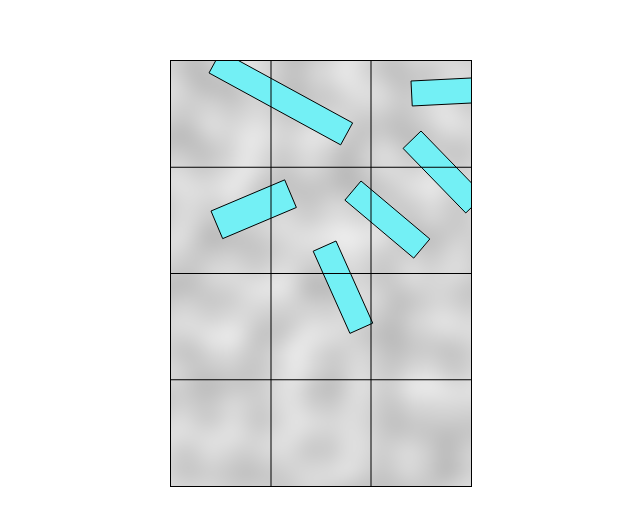
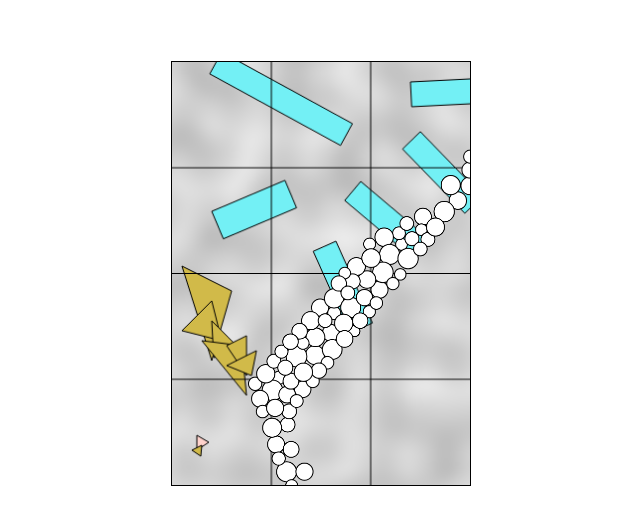
Before and after one commit to Bulmenisaurus/painting, a website with bundled scripts: page index.html in a window 1280 px wide. Shown: the part 127-652 px from the top of the page, without its empty margins (319-959 px from the left). Built offline with nearby package versions, Linux system fonts and the light colour scheme.

Commit message:
some physics and stuff

```diff
--- a/index.html
+++ b/index.html
@@ -8,6 +8,9 @@
         <link rel="stylesheet" href="./src/style.css" />
     </head>
     <body>
-        <canvas id="main"></canvas>
+        <div id="container">
+            <canvas id="main"></canvas>
+            <canvas id="physics"></canvas>
+        </div>
     </body>
 </html>
--- a/package.json
+++ b/package.json
@@ -13,7 +13,11 @@
   "license": "ISC",
   "dependencies": {
     "esbuild": "^0.19.12",
+    "matter-js": "^0.19.0",
     "prettier": "^3.2.4",
     "typescript": "^5.3.3"
+  },
+  "devDependencies": {
+    "@types/matter-js": "^0.19.6"
   }
 }
--- /dev/null
+++ b/src/phsyics.ts
@@ -0,0 +1,116 @@
+import Matter, {
+    Engine,
+    Render,
+    Runner,
+    Composites,
+    Bodies,
+    Common,
+    Composite,
+    Events,
+    Body,
+} from 'matter-js';
+
+import { HEIGHT, PackedLineSegment, WIDTH } from './render';
+
+export const getHitBoxes = (): PackedLineSegment[] => {
+    return [
+        [300, 50, 100, 290],
+        [300, 130, 140, 310],
+    ];
+};
+
+// https://github.com/liabru/matter-js/blob/master/examples/avalanche.js
+
+export const physics = (container: HTMLCanvasElement) => {
+    const engine = Engine.create();
+    engine.timing.timeScale = 0.7;
+    const world = engine.world;
+
+    const render = Render.create({
+        canvas: container,
+        engine: engine,
+        options: {
+            width: WIDTH * 2,
+            height: HEIGHT * 2,
+            background: 'transparent',
+            wireframeBackground: 'transparent',
+            wireframes: false,
+        },
+    });
+
+    Render.run(render);
+
+    const runner = Runner.create();
+    Runner.run(runner, engine);
+    const stack = Composites.stack(700, -900, 7, 20, 0, 0, (x: number, y: number) => {
+        return Bodies.circle(x, y, Common.random(10, 20), {
+            friction: 0.00001,
+            restitution: 0.5,
+            density: 0.001,
+            render: {
+                fillStyle: 'white',
+                lineWidth: 4,
+                strokeStyle: 'black',
+            },
+        });
+    });
+
+    Composite.add(world, stack);
+    Composite.add(
+        world,
+        [
+            Bodies.rectangle(400, 330, 1000, 20, {
+                isStatic: true,
+                angle: Math.PI * 0.72,
+            }),
+            Bodies.rectangle(600, 290, 1100, 20, {
+                isStatic: true,
+                angle: Math.PI * 0.72,
+            }),
+            Bodies.rectangle(340, 800, 200, 20, {
+                isStatic: true,
+                angle: Math.PI * 0.25,
+            }),
+            Bodies.rectangle(160, 700, 400, 20, {
+                isStatic: true,
+                angle: Math.PI * 0.4,
+            }),
+            Bodies.rectangle(650, -130, 200, 20, {
+                isStatic: true,
+                angle: Math.PI * 0.25,
+            }),
+            Bodies.rectangle(590, -430, 500, 20, {
+                isStatic: true,
+                angle: Math.PI * 0.5,
+            }),
+            Bodies.rectangle(930, -380, 500, 20, {
+                isStatic: true,
+                angle: Math.PI * 0.5,
+            }),
+            Bodies.rectangle(340, 900, 200, 20, {
+                isStatic: true,
+                angle: Math.PI * 0,
+                plugin: { outOfBoundsCollision: true },
+            }),
+        ].map((p) => ((p.render.visible = false), p))
+    );
+
+    // Render.lookAt(render, Composite.allBodies(world));
+
+    Events.on(engine, 'collisionStart', (event) => {
+        for (const collisionPair of event.pairs) {
+            if (collisionPair.bodyA.plugin.outOfBoundsCollision) {
+                collisionPair.bodyB.position = { x: -100, y: 0 };
+            }
+
+            if (collisionPair.bodyB.plugin.outOfBoundsCollision) {
+                Body.setPosition(collisionPair.bodyA, {
+                    x: 800 + Math.random() * 100 - 50,
+                    y: -500 + Math.random() * 200 - 50,
+                });
+
+                Body.setVelocity(collisionPair.bodyA, { x: 0, y: 0 });
+            }
+        }
+    });
+};
--- /dev/null
+++ b/src/render.ts
@@ -0,0 +1,191 @@
+import { Perlin } from './perlin';
+
+export const WIDTH = 300;
+export const HEIGHT = 425;
+
+export type Coordinate = { x: number; y: number };
+
+const background = (ctx: CanvasRenderingContext2D) => {
+    const perlin = new Perlin(50, 50, 0);
+    console.log(perlin.getPixel(0, 5.1));
+    for (let x = 0; x < WIDTH; x++) {
+        for (let y = 0; y < HEIGHT; y++) {
+            let pixelStyle = (perlin.getPixel(x / 50, y / 50) + 1) / 2;
+            // convert [0, 1] to [startAlpha, endAlpha]
+            const startAlpha = 170;
+            const endAlpha = 250;
+
+            const rgbValue = pixelStyle * (endAlpha - startAlpha) + startAlpha;
+
+            ctx.fillStyle = `rgb(${rgbValue}, ${rgbValue}, ${rgbValue})`;
+            ctx.fillRect(x, y, 1, 1);
+        }
+    }
+};
+
+interface Rectangle {
+    x: number;
+    y: number;
+    width: number;
+    height: number;
+    rotation: number;
+}
+
+type PackedRectangle = [number, number, number, number, number];
+
+const rotateAround = (origin: Coordinate, p: Coordinate, angle: number): Coordinate => {
+    // https://stackoverflow.com/a/2259502/13996389
+
+    const { x: cx, y: cy } = origin;
+
+    const s = Math.sin(angle);
+    const c = Math.cos(angle);
+
+    p.x -= cx;
+    p.y -= cy;
+
+    const xNew = p.x * c - p.y * s;
+    const yNew = p.x * s + p.y * c;
+
+    p.x = xNew + cx;
+    p.y = yNew + cy;
+
+    return p;
+};
+
+const rectangles = (ctx: CanvasRenderingContext2D) => {
+    // https://www.desmos.com/calculator/toe5sw3rau
+    const packed: PackedRectangle[] = [
+        [50, -10, 150, 25, 0.5],
+        [240, 20, 80, 25, -0.05],
+        [40, 150, 80, 30, -0.4],
+        [250, 70, 90, 25, 0.8],
+        [190, 120, 90, 25, 0.7],
+        [165, 180, 90, 25, 1.15],
+    ];
+
+    const rects: Rectangle[] = packed.map((p) => ({
+        x: p[0],
+        y: p[1],
+        width: p[2],
+        height: p[3],
+        rotation: p[4],
+    }));
+
+    ctx.fillStyle = '#73f0f5';
+
+    for (let r of rects) {
+        let vertices = [
+            { x: r.x, y: r.y },
+            { x: r.x + r.width, y: r.y },
+            { x: r.x + r.width, y: r.y + r.height },
+            { x: r.x, y: r.y + r.height },
+        ].map((v) => rotateAround({ x: r.x, y: r.y }, v, r.rotation));
+
+        ctx.beginPath();
+        ctx.moveTo(vertices[0].x, vertices[0].y);
+        ctx.lineTo(vertices[1].x, vertices[1].y);
+        ctx.lineTo(vertices[2].x, vertices[2].y);
+        ctx.lineTo(vertices[3].x, vertices[3].y);
+        ctx.lineTo(vertices[0].x, vertices[0].y);
+        ctx.fill();
+        ctx.stroke();
+    }
+};
+
+interface Triangle {
+    v1: Coordinate;
+    v2: Coordinate;
+    v3: Coordinate;
+    style: number;
+}
+
+type PackedTriangle = [number, number, number, number, number, number, number];
+
+const triangles = (ctx: CanvasRenderingContext2D) => {
+    const packed: PackedTriangle[] = [
+        [10, 205, 60, 230, 40, 300, 0],
+        [40, 240, 10, 270, 50, 280, 0],
+        [40, 260, 42, 297, 70, 290, 0],
+        [30, 280, 70, 285, 75, 335, 0],
+        [55, 285, 75, 275, 75, 315, 0],
+        [55, 305, 85, 290, 80, 315, 0],
+
+        [25, 390, 25, 375, 37, 382, 1],
+        [20, 390, 30, 385, 29, 396, 0],
+    ];
+
+    const tris: Triangle[] = packed.map((t) => ({
+        v1: { x: t[0], y: t[1] },
+        v2: { x: t[2], y: t[3] },
+        v3: { x: t[4], y: t[5] },
+        style: t[6],
+    }));
+
+    for (let r of tris) {
+        ctx.fillStyle = r.style === 0 ? '#d1ba49' : '#ffd3cc';
+
+        ctx.beginPath();
+        ctx.moveTo(r.v1.x, r.v1.y);
+        ctx.lineTo(r.v2.x, r.v2.y);
+        ctx.lineTo(r.v3.x, r.v3.y);
+        ctx.lineTo(r.v1.x, r.v1.y);
+        ctx.fill();
+        ctx.stroke();
+    }
+};
+
+const gridLines = (ctx: CanvasRenderingContext2D) => {
+    ctx.strokeStyle = 'black';
+    for (let i = 0; i < 2; i++) {
+        const x = (WIDTH / 3) * (i + 1);
+        ctx.beginPath();
+        ctx.moveTo(x, 0);
+        ctx.lineTo(x, HEIGHT);
+        ctx.stroke();
+    }
+
+    for (let i = 0; i < 3; i++) {
+        const y = (HEIGHT / 4) * (i + 1);
+        ctx.beginPath();
+        ctx.moveTo(0, y);
+        ctx.lineTo(WIDTH, y);
+        ctx.stroke();
+    }
+};
+
+interface LineSegment {
+    p1: Coordinate;
+    p2: Coordinate;
+}
+export type PackedLineSegment = [number, number, number, number];
+
+const drawHitboxes = (ctx: CanvasRenderingContext2D) => {
+    const phbs: PackedLineSegment[] = [
+        [300, 50, 100, 290],
+        [300, 130, 140, 310],
+    ];
+
+    const hbs: LineSegment[] = phbs.map((p) => ({
+        p1: { x: p[0], y: p[1] },
+        p2: { x: p[2], y: p[3] },
+    }));
+
+    for (const hb of hbs) {
+        ctx.strokeStyle = 'red';
+        ctx.beginPath();
+        ctx.moveTo(hb.p1.x, hb.p1.y);
+        ctx.lineTo(hb.p2.x, hb.p2.y);
+        ctx.stroke();
+    }
+};
+
+export const render = (ctx: CanvasRenderingContext2D) => {
+    background(ctx);
+
+    rectangles(ctx);
+    triangles(ctx);
+
+    // drawHitboxes(ctx);
+    gridLines(ctx);
+};
--- a/src/script.ts
+++ b/src/script.ts
@@ -1,126 +1,19 @@
 import { Perlin } from './perlin';
-
-const WIDTH = 300;
-const HEIGHT = 425;
-
-export type Coordinate = { x: number; y: number };
-
-const background = (ctx: CanvasRenderingContext2D) => {
-    const perlin = new Perlin(50, 50, 0);
-    console.log(perlin.getPixel(0, 5.1));
-    for (let x = 0; x < WIDTH; x++) {
-        for (let y = 0; y < HEIGHT; y++) {
-            let pixelStyle = (perlin.getPixel(x / 50, y / 50) + 1) / 2;
-            // convert [0, 1] to [startAlpha, endAlpha]
-            const startAlpha = 170;
-            const endAlpha = 250;
-
-            const rgbValue = pixelStyle * (endAlpha - startAlpha) + startAlpha;
-
-            ctx.fillStyle = `rgb(${rgbValue}, ${rgbValue}, ${rgbValue})`;
-            ctx.fillRect(x, y, 1, 1);
-        }
-    }
-};
-
-interface Rectangle {
-    x: number;
-    y: number;
-    width: number;
-    height: number;
-    rotation: number;
-}
-
-type PackedRectangle = [number, number, number, number, number];
-
-const rotateAround = (origin: Coordinate, p: Coordinate, angle: number): Coordinate => {
-    // https://stackoverflow.com/a/2259502/13996389
-
-    const { x: cx, y: cy } = origin;
-
-    const s = Math.sin(angle);
-    const c = Math.cos(angle);
-
-    p.x -= cx;
-    p.y -= cy;
-
-    const xNew = p.x * c - p.y * s;
-    const yNew = p.x * s + p.y * c;
-
-    p.x = xNew + cx;
-    p.y = yNew + cy;
-
-    return p;
-};
-
-const rectangles = (ctx: CanvasRenderingContext2D) => {
-    const packed: PackedRectangle[] = [
-        [50, -10, 150, 25, 0.5],
-        [240, 20, 80, 25, -0.05],
-        [40, 150, 80, 30, -0.4],
-        [250, 70, 90, 25, 0.8],
-        [190, 120, 90, 25, 0.7],
-        [165, 180, 90, 25, 1.15],
-    ];
-
-    const rects: Rectangle[] = packed.map((p) => ({
-        x: p[0],
-        y: p[1],
-        width: p[2],
-        height: p[3],
-        rotation: p[4],
-    }));
-
-    ctx.fillStyle = '#73f0f5';
-
-    for (let r of rects) {
-        let vertices = [
-            { x: r.x, y: r.y },
-            { x: r.x + r.width, y: r.y },
-            { x: r.x + r.width, y: r.y + r.height },
-            { x: r.x, y: r.y + r.height },
-        ].map((v) => rotateAround({ x: r.x, y: r.y }, v, r.rotation));
-
-        ctx.beginPath();
-        ctx.moveTo(vertices[0].x, vertices[0].y);
-        ctx.lineTo(vertices[1].x, vertices[1].y);
-        ctx.lineTo(vertices[2].x, vertices[2].y);
-        ctx.lineTo(vertices[3].x, vertices[3].y);
-        ctx.lineTo(vertices[0].x, vertices[0].y);
-        ctx.fill();
-        ctx.stroke();
-    }
-};
-
-const gridLines = (ctx: CanvasRenderingContext2D) => {
-    for (let i = 0; i < 2; i++) {
-        const x = (WIDTH / 3) * (i + 1);
-        ctx.beginPath();
-        ctx.moveTo(x, 0);
-        ctx.lineTo(x, HEIGHT);
-        ctx.stroke();
-    }
-
-    for (let i = 0; i < 3; i++) {
-        const y = (HEIGHT / 4) * (i + 1);
-        ctx.beginPath();
-        ctx.moveTo(0, y);
-        ctx.lineTo(WIDTH, y);
-        ctx.stroke();
-    }
-};
+import { physics } from './phsyics';
+import { HEIGHT, WIDTH, render } from './render';
 
 const main = () => {
     const canvasElement = document.getElementById('main') as HTMLCanvasElement;
     canvasElement.width = WIDTH;
     canvasElement.height = HEIGHT;
 
+    const physicsRenderContainer = document.getElementById('physics') as HTMLCanvasElement;
+
     const ctx = canvasElement.getContext('2d')!;
-    background(ctx);
+    // ctx.globalAlpha = 0.5;
 
-    rectangles(ctx);
-
-    gridLines(ctx);
+    render(ctx);
+    physics(physicsRenderContainer);
 };
 
 main();
--- a/src/style.css
+++ b/src/style.css
@@ -14,3 +14,14 @@ body {
 canvas {
     border: 1px solid black;
 }
+
+#container {
+    display: grid;
+}
+
+#container canvas {
+    grid-column-start: 1;
+    grid-row-start: 1;
+    width: 300px;
+    height: 425px;
+}
```
Also changed, not shown: 1 other file.
